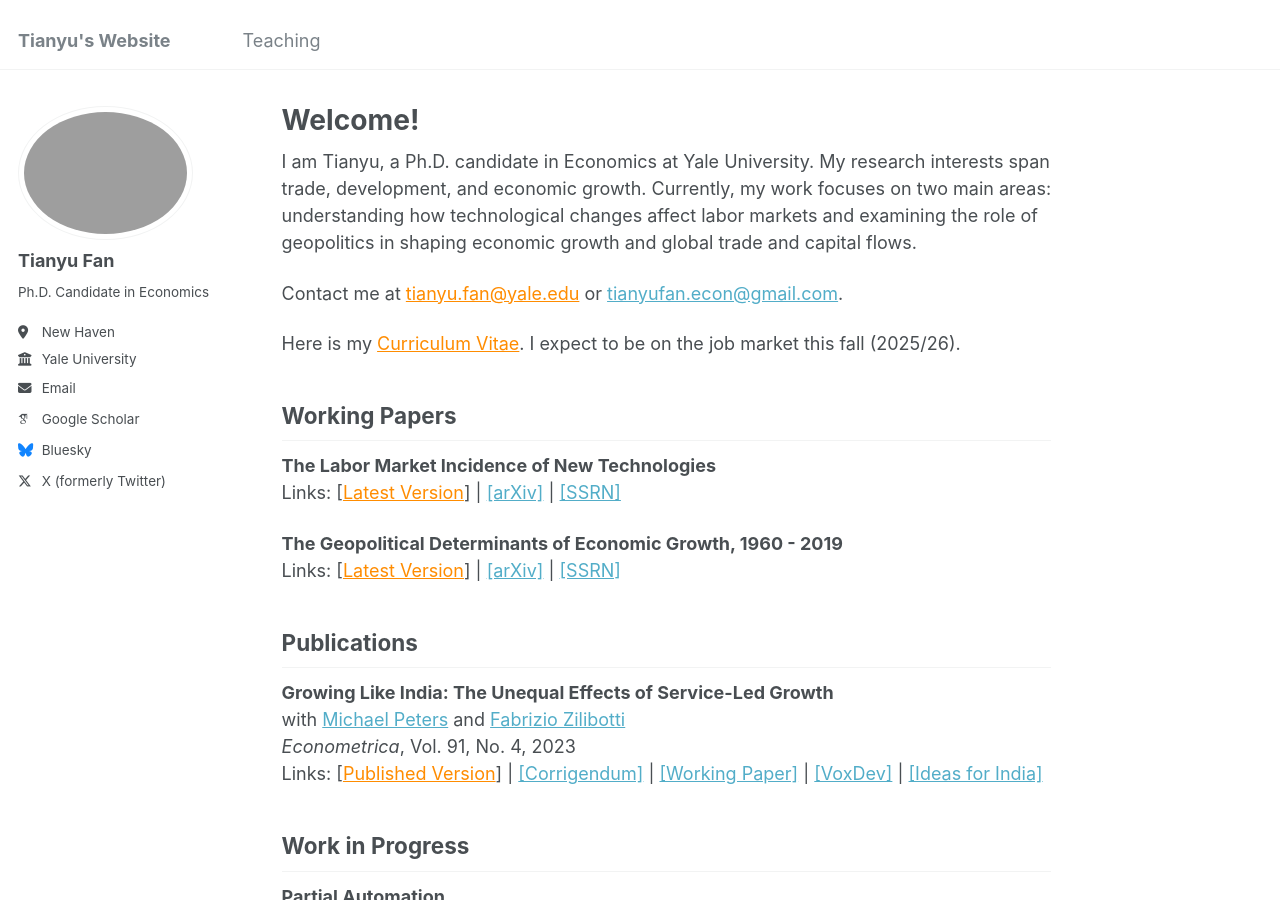
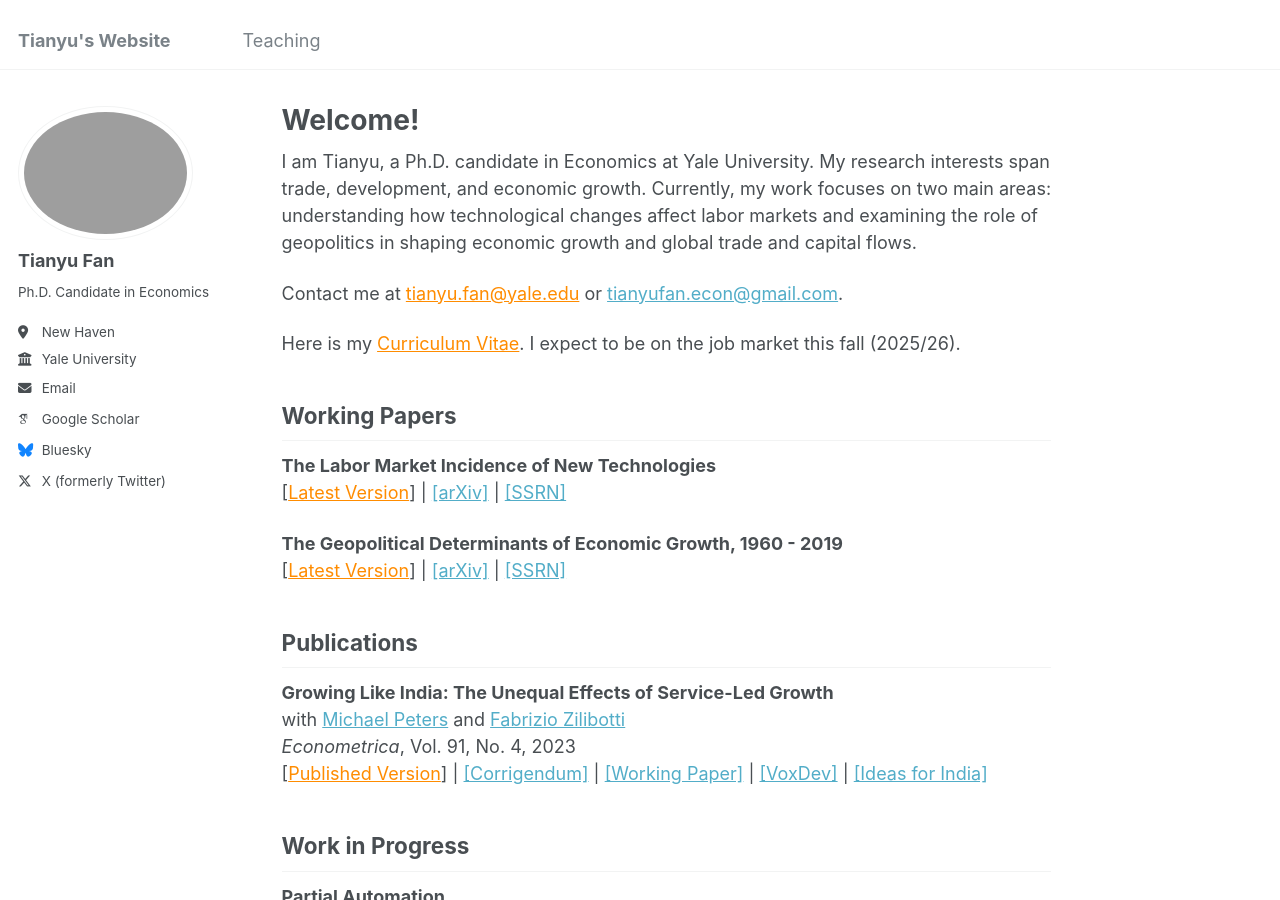
Before and after one commit to tianyufan-econ/tianyufan-econ.github.io, a Jekyll site: the page built from _pages/about.md, in a window 1280 px wide and 900 px high. Built offline with Jekyll 4.4.1, drawn with Linux system fonts in a browser that asks for light colours; some web fonts are replaced; part of the change alters nothing that is shown.

Commit message:
Update about.md

```diff
--- a/_pages/about.md
+++ b/_pages/about.md
@@ -17,17 +17,17 @@ Here is my <a href="/files/CV_FAN_Tianyu.pdf" style="color: darkorange;" title="
 ## Working Papers
 
 **The Labor Market Incidence of New Technologies**
-Links: [<a href="/files/FAN_Technology_Incidence.pdf" style="color: darkorange;">Latest Version</a>] | [[arXiv]](https://arxiv.org/abs/2504.04047) | [[SSRN]](https://ssrn.com/abstract=5160195)
+[<a href="/files/FAN_Technology_Incidence.pdf" style="color: darkorange;">Latest Version</a>] | [[arXiv]](https://arxiv.org/abs/2504.04047) | [[SSRN]](https://ssrn.com/abstract=5160195)
 
 **The Geopolitical Determinants of Economic Growth, 1960 - 2019**
-Links: [<a href="/files/FAN_Tianyu_Geopolitical_Growth.pdf" style="color: darkorange;">Latest Version</a>] | [[arXiv]](https://arxiv.org/abs/2507.04833) | [[SSRN]](https://ssrn.com/abstract=5341272)
+[<a href="/files/FAN_Tianyu_Geopolitical_Growth.pdf" style="color: darkorange;">Latest Version</a>] | [[arXiv]](https://arxiv.org/abs/2507.04833) | [[SSRN]](https://ssrn.com/abstract=5341272)
 
 ## Publications
 
 **Growing Like India: The Unequal Effects of Service-Led Growth**
 with [Michael Peters](https://mipeters.weebly.com) and [Fabrizio Zilibotti](https://campuspress.yale.edu/zilibotti/)
 *Econometrica*, Vol. 91, No. 4, 2023
-Links: [<a href="/files/FPZ_UnequalGrowth.pdf" style="color: darkorange;">Published Version</a>] | [[Corrigendum]](/files/FPZ_Corrigendum.pdf) | [[Working Paper]](/files/FPZ_ECMA_final.pdf) | [[VoxDev]](https://voxdev.org/topic/macroeconomics-growth/how-services-drive-growth-emerging-economies-evidence-india) | [[Ideas for India]](https://www.ideasforindia.in/topics/macroeconomics/india-s-service-led-growth.html)
+[<a href="/files/FPZ_UnequalGrowth.pdf" style="color: darkorange;">Published Version</a>] | [[Corrigendum]](/files/FPZ_Corrigendum.pdf) | [[Working Paper]](/files/FPZ_ECMA_final.pdf) | [[VoxDev]](https://voxdev.org/topic/macroeconomics-growth/how-services-drive-growth-emerging-economies-evidence-india) | [[Ideas for India]](https://www.ideasforindia.in/topics/macroeconomics/india-s-service-led-growth.html)
 
 ## Work in Progress
 
```
